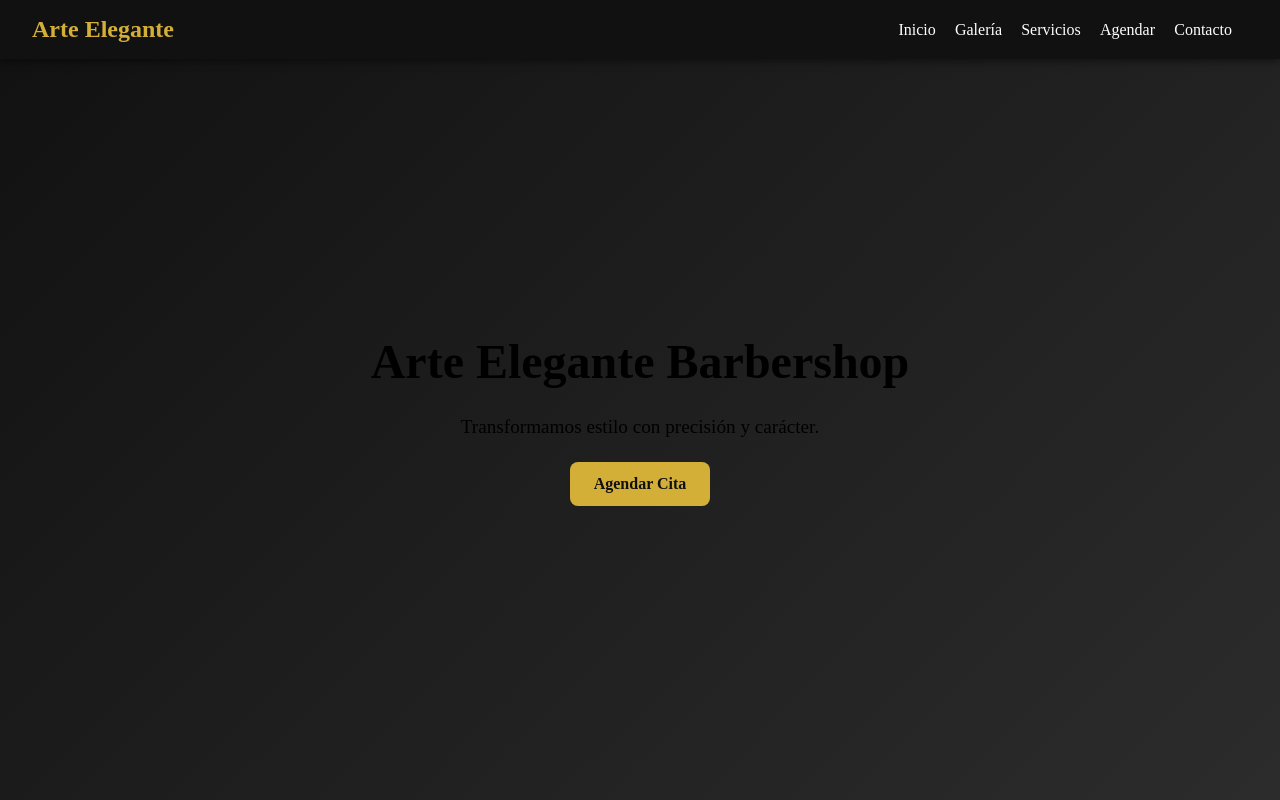
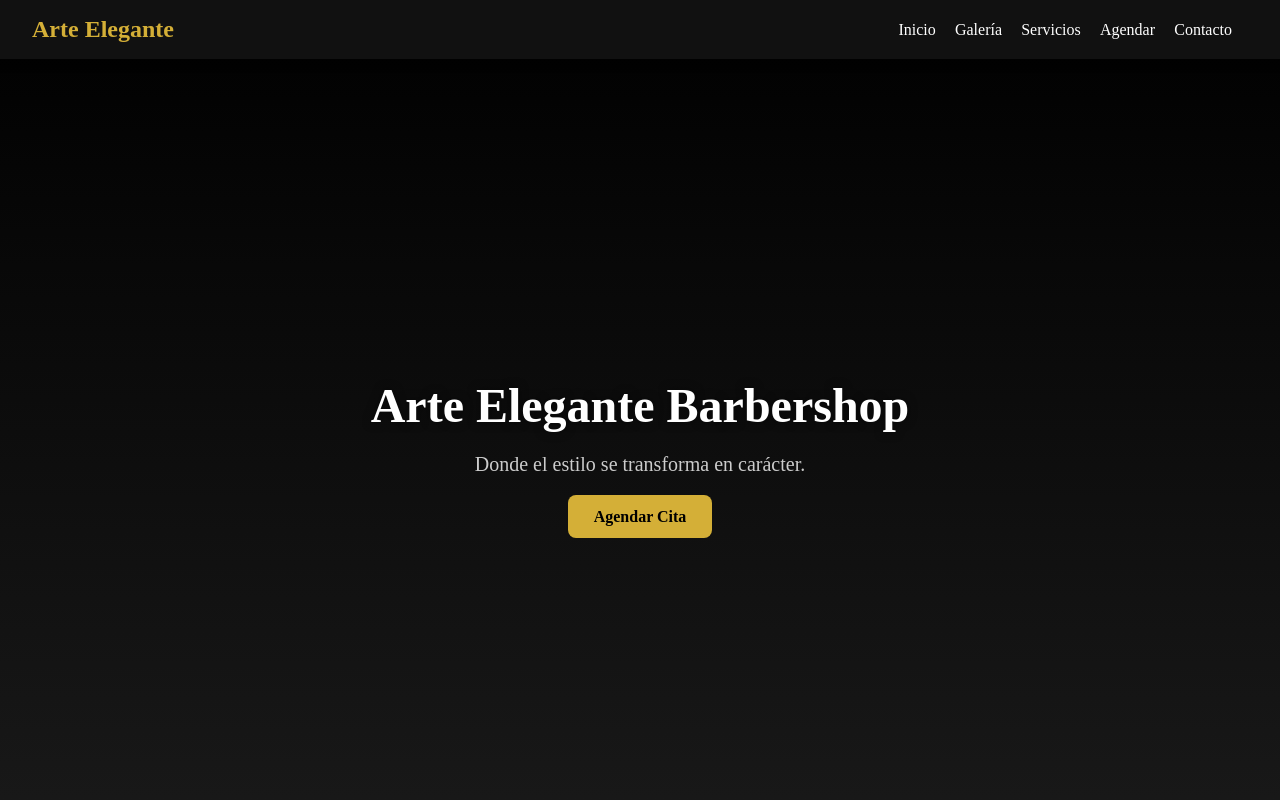
Before and after one commit to Marshelby/arte-elegante-barberia, a React (Vite) app: page / in a window 1280 px wide. Shown: the top 800 px of the page. Built offline with nearby package versions, Linux system fonts and the light colour scheme.

Commit message:
🎨 HERO: Sección principal profesional con fondo y botón destacado

```diff
--- a/src/App.jsx
+++ b/src/App.jsx
@@ -1,4 +1,5 @@
-import './Home.css'; // 👈 Importamos estilos globales (ya movido a src/)
+import './Home.css'; // Estilos globales compartidos
+import './sections/Hero.css'; // Estilos específicos del hero
 
 import Navbar from './components/Navbar';
 import Hero from './sections/Hero';
--- /dev/null
+++ b/src/sections/Hero.css
@@ -0,0 +1,38 @@
+.hero-section {
+  min-height: 100vh;
+  background: linear-gradient(180deg, #000000, #1a1a1a);
+  display: flex;
+  justify-content: center;
+  align-items: center;
+  text-align: center;
+  color: #fff;
+  padding: 2rem;
+}
+
+.hero-content h1 {
+  font-size: 3rem;
+  font-weight: 800;
+  margin-bottom: 1rem;
+  text-shadow: 0 0 10px rgba(0, 0, 0, 0.5);
+}
+
+.hero-content p {
+  font-size: 1.25rem;
+  margin-bottom: 2rem;
+  color: #ccc;
+}
+
+.cta-button {
+  background-color: #d4af37;
+  color: #000;
+  padding: 0.8rem 1.6rem;
+  font-weight: bold;
+  border: none;
+  border-radius: 8px;
+  text-decoration: none;
+  transition: background-color 0.3s ease;
+}
+
+.cta-button:hover {
+  background-color: #c49c2f;
+}
--- a/src/sections/Hero.jsx
+++ b/src/sections/Hero.jsx
@@ -1,12 +1,20 @@
 import React from 'react';
+import './Hero.css';
 
 const Hero = () => (
-  <section id="inicio" className="hero">
-    <h1>Arte Elegante Barbershop</h1>
-    <p>Transformamos estilo con precisión y carácter.</p>
-    <a href="https://wa.me/56937711681" target="_blank" className="cta-button" rel="noreferrer">
-      Agendar Cita
-    </a>
+  <section id="inicio" className="hero-section">
+    <div className="hero-content">
+      <h1>Arte Elegante Barbershop</h1>
+      <p>Donde el estilo se transforma en carácter.</p>
+      <a
+        href="https://wa.me/56937711681?text=Hola,%20quiero%20agendar%20un%20corte%20con%20Arte%20Elegante%20Barbershop."
+        target="_blank"
+        rel="noreferrer"
+        className="cta-button"
+      >
+        Agendar Cita
+      </a>
+    </div>
   </section>
 );
 
```
